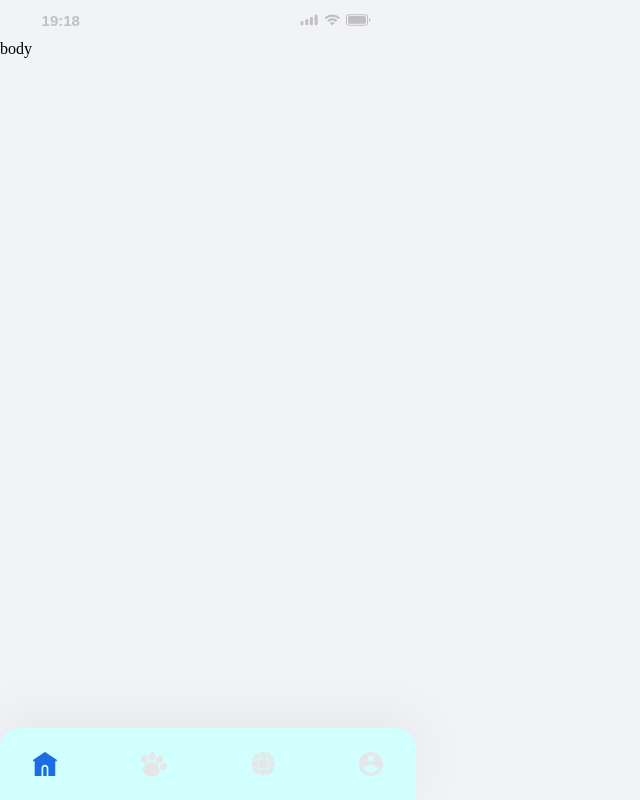
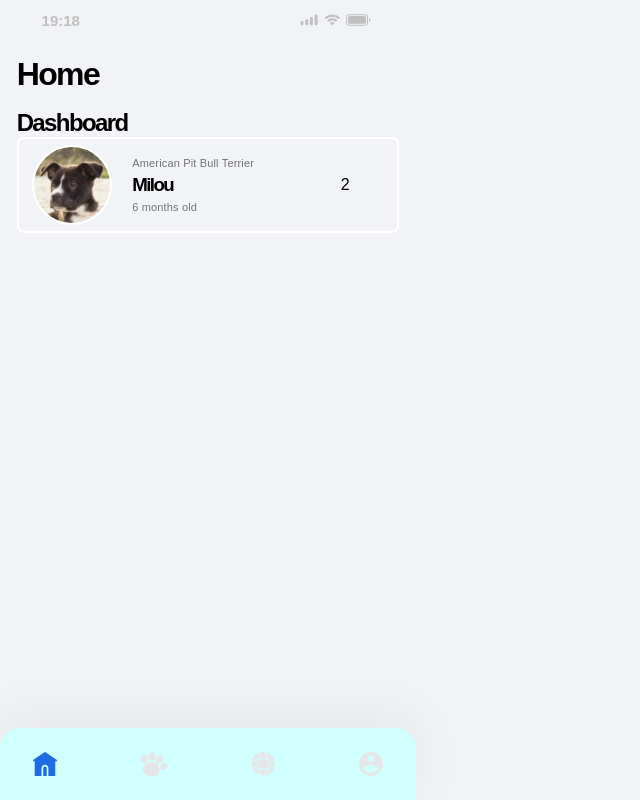
Before and after one commit to Luzaks/pet-walk, a React app: page / in a window 1280 px wide. Shown: the whole page, without its empty margins (0-640 px from the left). Built offline with nearby package versions, Linux system fonts and the light colour scheme.

Commit message:
[Feat] Add layout to dashboard card.

```diff
--- a/package.json
+++ b/package.json
@@ -19,6 +19,7 @@
     "css-loader": "^4.2.2",
     "file-loader": "^6.1.0",
     "html-webpack-plugin": "^4.4.1",
+    "image-webpack-loader": "^6.0.0",
     "react": "^16.13.1",
     "react-dom": "^16.13.1",
     "style-loader": "^1.2.1",
--- a/src/components/plantillaUno/footer.js
+++ b/src/components/plantillaUno/footer.js
@@ -1,5 +1,5 @@
 import React from 'react';
-import { Footy } from '../../styles/plantillaUnoStyle';
+import { Footy } from '../../styles/globalStyles';
 import {
   HomeIcon,
   PetIcon,
--- a/src/components/plantillaUno/header.js
+++ b/src/components/plantillaUno/header.js
@@ -1,6 +1,7 @@
 import React from 'react';
 import currentTimeHelper from '../../helpers/currentTimeHelper';
-import { Head, Properties } from '../../styles/plantillaUnoStyle';
+import { Head } from '../../styles/globalStyles';
+import { Properties } from '../../styles/plantillaUnoStyle';
 import Icons from './Icons';
 
 const Header = () => (
--- a/src/components/plantillaUno/main.js
+++ b/src/components/plantillaUno/main.js
@@ -1,9 +1,41 @@
 import React from 'react';
-import { Body } from '../../styles/plantillaUnoStyle';
+import { Body } from '../../styles/globalStyles';
+import {
+  BodyTitle,
+  Dash,
+  Card,
+  MiniCard,
+  PetInfo,
+  Text,
+  Image,
+} from '../../styles/plantillaUnoStyle';
+import Pett from '../../assets/images/dog.png';
 
 const Main = () => (
   <Body>
-    body
+    <BodyTitle>
+      <h1>Home</h1>
+    </BodyTitle>
+    <Dash>
+      <h2>Dashboard</h2>
+      <Card>
+        <MiniCard>
+          <Image img={Pett} />
+        </MiniCard>
+        <PetInfo>
+          <Text>
+            American Pit Bull Terrier
+          </Text>
+          <h3>
+            Milou
+          </h3>
+          <Text>
+            6 months old
+          </Text>
+        </PetInfo>
+        <MiniCard>2</MiniCard>
+      </Card>
+    </Dash>
   </Body>
 );
 
--- a/src/styles/globalStyles.js
+++ b/src/styles/globalStyles.js
@@ -36,8 +36,42 @@ const Container = styled.div`
   height: 100%;
 `;
 
+const Head = styled.div`
+  color: #BFC0BF;
+  display: flex;
+  font-size: 15px;
+  font-weight: 700;
+  height: 5%;
+  justify-content: space-between;
+  align-items: center;
+  padding: 0 10%;
+  width: 100%;
+`;
+
+const Body = styled.div`
+  width: 100%;
+  height: 86%;
+  display: flex;
+  flex-direction: column;
+`;
+
+const Footy = styled.div`
+  width: 100%;
+  height: 9%;
+  display: flex;
+  justify-content: space-between;
+  align-items: center;
+  padding: 0 8%;
+  border-radius: 20px 20px 0 0;
+  background-color: #D1FFFD;
+  box-shadow: 0px -10px 47px 0px #E5E6E8;
+`;
+
 export {
   Container,
+  Head,
+  Body,
+  Footy,
 };
 
 export default GlobalStyles;
--- a/src/styles/plantillaUnoStyle.js
+++ b/src/styles/plantillaUnoStyle.js
@@ -1,33 +1,4 @@
 import styled from 'styled-components';
-
-const Head = styled.div`
-  color: #BFC0BF;
-  display: flex;
-  font-size: 15px;
-  font-weight: 700;
-  height: 5%;
-  justify-content: space-between;
-  align-items: center;
-  padding: 0 10%;
-  width: 100%;
-`;
-
-const Body = styled.div`
-  width: 100%;
-  height: 86%;
-`;
-
-const Footy = styled.div`
-  width: 100%;
-  height: 9%;
-  display: flex;
-  justify-content: space-between;
-  align-items: center;
-  padding: 0 8%;
-  border-radius: 20px 20px 0 0;
-  background-color: #D1FFFD;
-  box-shadow: 0px -10px 47px 0px #E5E6E8;
-`;
 
 const Properties = styled.div`
   font-family: Proxima, sans-serif;
@@ -35,9 +6,73 @@ const Properties = styled.div`
   width: fit-content;
 `;
 
+const BodyGeneralContainer = styled.div`
+  display: flex;
+  font-family: Proxima, sans-serif;
+  letter-spacing: -0.1rem;
+  width: 100%;
+  padding: 0 4%;
+`;
+
+const BodyTitle = styled(BodyGeneralContainer)`
+  font-weight: 900;
+  height: 10%;
+  align-items: center;
+`;
+
+const Dash = styled(BodyGeneralContainer)`
+  height: 20%;
+  flex-direction: column;
+`;
+
+const Card = styled(BodyGeneralContainer)`
+  height: 70%;
+  padding: 0;
+  border: 2px double #fff;
+  border-radius: 7px;
+`;
+
+const MiniCard = styled.div`
+  display: flex;
+  flex-direction: column;
+  align-items: center;
+  justify-content: center;
+  width: 28%;
+  height: 100%;
+`;
+
+const PetInfo = styled.div`
+  width: 44%;
+  height: 100%;
+  display: flex;
+  flex-direction: column;
+  justify-content: space-around;
+  padding: 4% 2%;
+`;
+
+const Text = styled.p`
+  width: 100%;
+  font-size: 11px;
+  color: #727377;
+  letter-spacing: 0.01rem;
+`;
+
+const Image = styled.div`
+  width: 80px;
+  height: 80px;
+  border-radius: 50%;
+  border: 2px double #fff;
+  background-image: url(${props => props.img});
+  background-position: 35% 20%;
+`;
+
 export {
-  Head,
-  Body,
-  Footy,
   Properties,
+  BodyTitle,
+  Dash,
+  Card,
+  MiniCard,
+  PetInfo,
+  Text,
+  Image,
 };
--- a/webpack.config.js
+++ b/webpack.config.js
@@ -38,6 +38,19 @@ module.exports = {
           },
         ],
       },
+      {
+        test: /\.(gif|png|jpe?g|svg)$/i,
+        use: [
+          'file-loader',
+          {
+            loader: 'image-webpack-loader',
+            options: {
+              bypassOnDebug: true, // webpack@1.x
+              disable: true, // webpack@2.x and newer
+            },
+          },
+        ],
+      },
     ],
   },
   plugins: [htmlPlugin],
```
Also changed, not shown: src/assets/images/dog.png (added), src/state/initialState.js (added), 1 other file (tests, documents, lock files or other folders).
